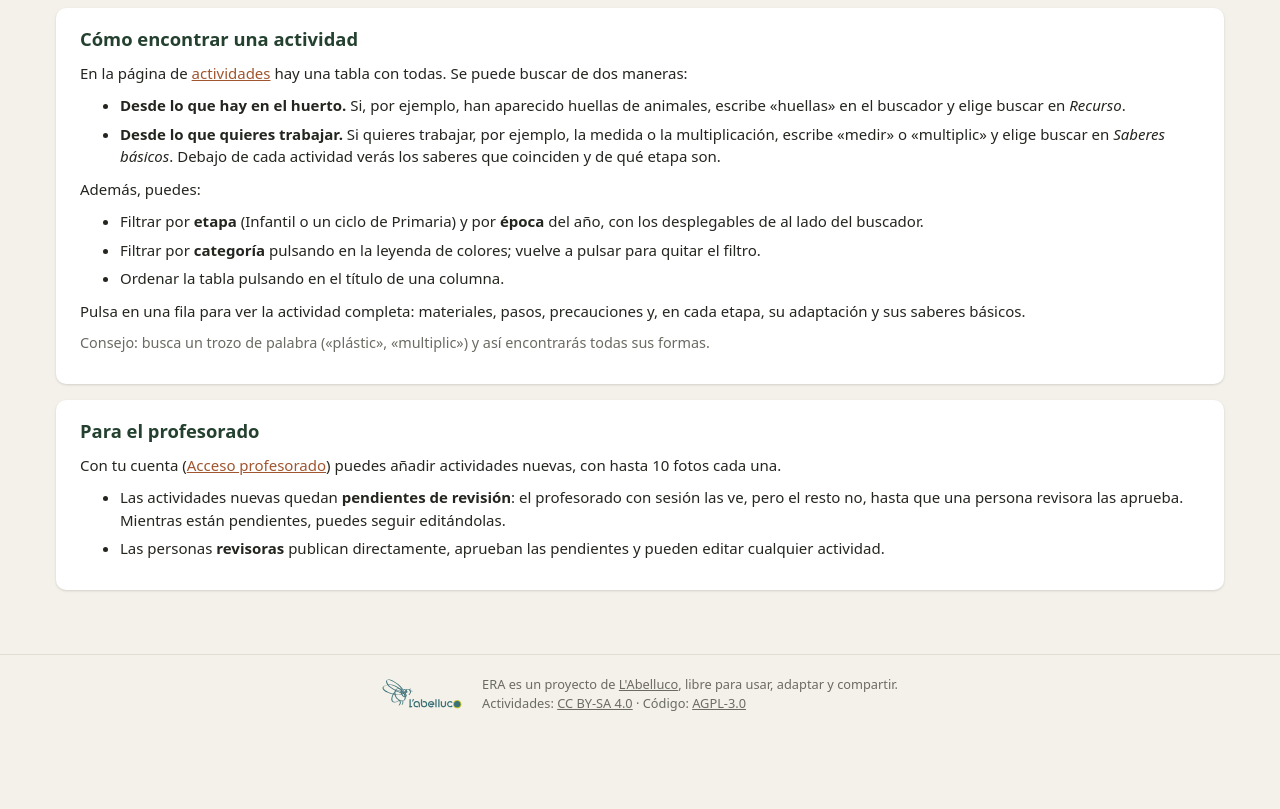
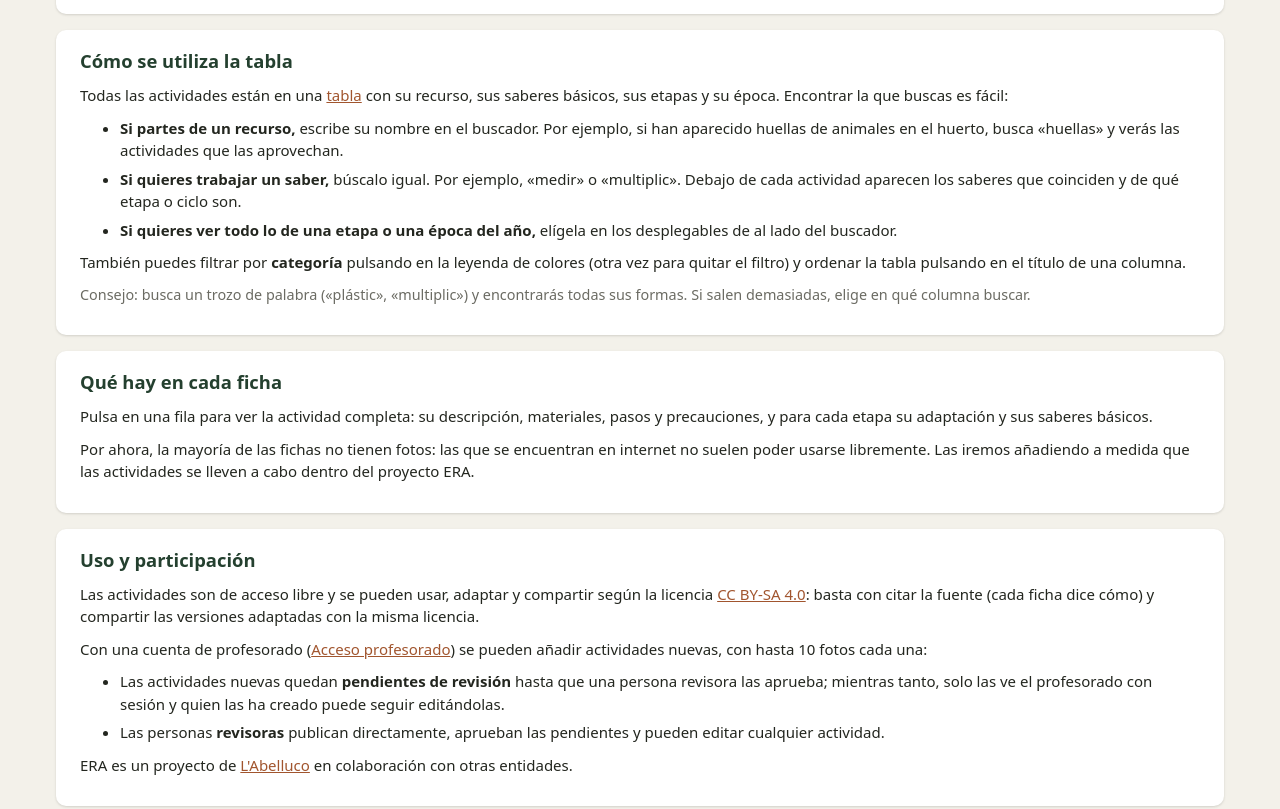
Before and after one commit to labelluco/hortescolar, a plain HTML site: page index.html in a window 1280 px wide. Shown: the part 420-1229 px from the top of the page. Before the commit the page ends 1161 px from the top, so only its background shows below. Drawn offline with Linux system fonts and the light colour scheme.

Commit message:
Inicio: textos nuevos (qué es ERA, cómo usar la tabla, fichas, uso y participación)
Co-Authored-By: Claude Opus 5.5 <noreply@anthropic.com>

```diff
--- a/index.html
+++ b/index.html
@@ -24,7 +24,7 @@
   <main class="contenido">
     <p class="antetitulo">Huerto escolar</p>
     <h1><span class="inicial">E</span>spacio de <span class="inicial">R</span>ecursos y <span class="inicial">A</span>ctividades</h1>
-    <p class="subtitulo">Ideas para aprovechar el huerto del colegio en clase, con sus adaptaciones para cada etapa y los saberes básicos del currículo de Aragón que se trabajan.</p>
+    <p class="subtitulo">Un banco de actividades para aprovechar el huerto del colegio. Cada actividad dice qué recursos usa, qué saberes básicos del currículo de Aragón trabaja en Infantil y Primaria, para qué etapas está pensada y en qué época del año se puede hacer.</p>
 
     <section class="accesos" aria-label="Accesos rápidos">
       <a class="tarjeta acceso-rapido" href="actividades.html">
@@ -43,29 +43,32 @@
     </section>
 
     <section class="tarjeta seccion ayuda">
-      <h2>Cómo encontrar una actividad</h2>
-      <p>En la página de <a href="actividades.html">actividades</a> hay una tabla con todas. Se puede buscar de dos maneras:</p>
+      <h2>Cómo se utiliza la tabla</h2>
+      <p>Todas las actividades están en una <a href="actividades.html">tabla</a> con su recurso, sus saberes básicos, sus etapas y su época. Encontrar la que buscas es fácil:</p>
       <ul>
-        <li><strong>Desde lo que hay en el huerto.</strong> Si, por ejemplo, han aparecido huellas de animales, escribe «huellas» en el buscador y elige buscar en <em>Recurso</em>.</li>
-        <li><strong>Desde lo que quieres trabajar.</strong> Si quieres trabajar, por ejemplo, la medida o la multiplicación, escribe «medir» o «multiplic» y elige buscar en <em>Saberes básicos</em>. Debajo de cada actividad verás los saberes que coinciden y de qué etapa son.</li>
+        <li><strong>Si partes de un recurso,</strong> escribe su nombre en el buscador. Por ejemplo, si han aparecido huellas de animales en el huerto, busca «huellas» y verás las actividades que las aprovechan.</li>
+        <li><strong>Si quieres trabajar un saber,</strong> búscalo igual. Por ejemplo, «medir» o «multiplic». Debajo de cada actividad aparecen los saberes que coinciden y de qué etapa o ciclo son.</li>
+        <li><strong>Si quieres ver todo lo de una etapa o una época del año,</strong> elígela en los desplegables de al lado del buscador.</li>
       </ul>
-      <p>Además, puedes:</p>
-      <ul>
-        <li>Filtrar por <strong>etapa</strong> (Infantil o un ciclo de Primaria) y por <strong>época</strong> del año, con los desplegables de al lado del buscador.</li>
-        <li>Filtrar por <strong>categoría</strong> pulsando en la leyenda de colores; vuelve a pulsar para quitar el filtro.</li>
-        <li>Ordenar la tabla pulsando en el título de una columna.</li>
-      </ul>
-      <p>Pulsa en una fila para ver la actividad completa: materiales, pasos, precauciones y, en cada etapa, su adaptación y sus saberes básicos.</p>
-      <p class="consejo">Consejo: busca un trozo de palabra («plástic», «multiplic») y así encontrarás todas sus formas.</p>
+      <p>También puedes filtrar por <strong>categoría</strong> pulsando en la leyenda de colores (otra vez para quitar el filtro) y ordenar la tabla pulsando en el título de una columna.</p>
+      <p class="consejo">Consejo: busca un trozo de palabra («plástic», «multiplic») y encontrarás todas sus formas. Si salen demasiadas, elige en qué columna buscar.</p>
     </section>
 
     <section class="tarjeta seccion ayuda">
-      <h2>Para el profesorado</h2>
-      <p>Con tu cuenta (<a href="acceso.html">Acceso profesorado</a>) puedes añadir actividades nuevas, con hasta 10 fotos cada una.</p>
+      <h2>Qué hay en cada ficha</h2>
+      <p>Pulsa en una fila para ver la actividad completa: su descripción, materiales, pasos y precauciones, y para cada etapa su adaptación y sus saberes básicos.</p>
+      <p>Por ahora, la mayoría de las fichas no tienen fotos: las que se encuentran en internet no suelen poder usarse libremente. Las iremos añadiendo a medida que las actividades se lleven a cabo dentro del proyecto ERA.</p>
+    </section>
+
+    <section class="tarjeta seccion ayuda">
+      <h2>Uso y participación</h2>
+      <p>Las actividades son de acceso libre y se pueden usar, adaptar y compartir según la licencia <a href="https://creativecommons.org/licenses/by-sa/4.0/deed.es" rel="license">CC BY-SA 4.0</a>: basta con citar la fuente (cada ficha dice cómo) y compartir las versiones adaptadas con la misma licencia.</p>
+      <p>Con una cuenta de profesorado (<a href="acceso.html">Acceso profesorado</a>) se pueden añadir actividades nuevas, con hasta 10 fotos cada una:</p>
       <ul>
-        <li>Las actividades nuevas quedan <strong>pendientes de revisión</strong>: el profesorado con sesión las ve, pero el resto no, hasta que una persona revisora las aprueba. Mientras están pendientes, puedes seguir editándolas.</li>
+        <li>Las actividades nuevas quedan <strong>pendientes de revisión</strong> hasta que una persona revisora las aprueba; mientras tanto, solo las ve el profesorado con sesión y quien las ha creado puede seguir editándolas.</li>
         <li>Las personas <strong>revisoras</strong> publican directamente, aprueban las pendientes y pueden editar cualquier actividad.</li>
       </ul>
+      <p>ERA es un proyecto de <a href="https://labelluco.net/">L'Abelluco</a> en colaboración con otras entidades.</p>
     </section>
   </main>
 
```
